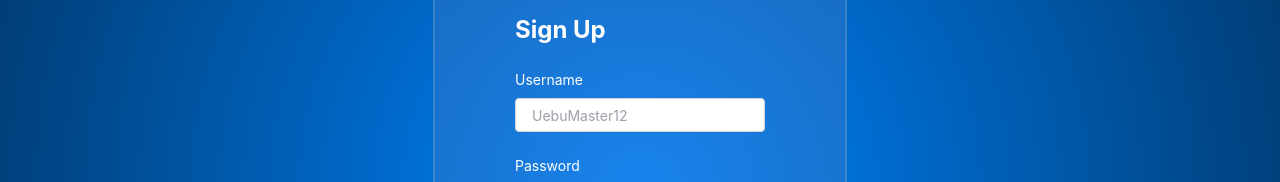
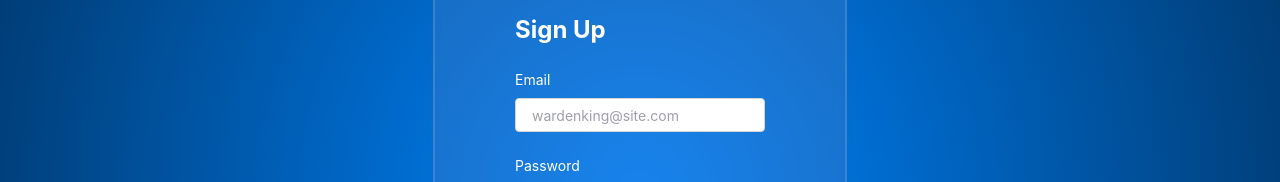
Before and after one commit to al4m-2068/react-tasks, a React (Vite) app: page / in a window 1280 px wide. Shown: the part 210-392 px from the top of the page. Built offline with nearby package versions, Linux system fonts and the light colour scheme.

Commit message:
Task6 (NEW): Username input -> Email input + validator message & color

```diff
--- a/src/tasks/task-190826/Task6.jsx
+++ b/src/tasks/task-190826/Task6.jsx
@@ -17,15 +17,15 @@ function Task6() {
                <h1 className='font-bold text-2xl self-start'>Sign Up</h1>
                <fieldset className='flex flex-col gap-4'>
                   <div className='flex flex-col gap-2'>
-                     <label htmlFor="username">Username</label>
-                     <input type="text" id='username' value={username} className='w-62.5 p-4 h-8 bg-white border border-zinc-300 rounded-sm placeholder:text-zinc-400 text-zinc-800' placeholder='UebuMaster12' onChange={(e) => {
+                     <label htmlFor="username">Email</label>
+                     <input type="email" id='username' value={username} className={`w-62.5 p-4 h-8 border border-zinc-300 rounded-sm placeholder:text-zinc-400 ${username == '' ? 'text-zinc-800 bg-white' : username.includes('@') ? 'text-green-600 bg-green-100' : 'text-red-600 bg-red-100'}`} placeholder='wardenking@site.com' onChange={(e) => {
                         setUsername(e.target.value)
                      }} />
-                     <p>{username && (username == 'Fulan' || username == 'fulan' ? 'Username taken' : `It'll look like this: @${username}`)}</p>
+                     <p>{username && (username.includes('@') ? 'Valid email' : 'Please enter a valid email')}</p>
                   </div>
                   <div className='flex flex-col gap-2'>
                      <label htmlFor="password">Password</label>
-                     <input type="password" id='password' value={password} className='w-62.5 p-4 h-8 bg-white border border-zinc-300 rounded-sm placeholder:text-zinc-400 text-zinc-800' placeholder='••••••••' onChange={(e) => {
+                     <input type="password" id='password' value={password} className={`w-62.5 p-4 h-8 border border-zinc-300 rounded-sm placeholder:text-zinc-400 ${password == '' ? 'text-zinc-800 bg-white' : password.length < 8 ? 'text-red-600 bg-red-100' : 'text-green-600 bg-green-100'}`} placeholder='••••••••' onChange={(e) => {
                         setPassword(e.target.value)
                      }} />
                      <p>{password && (password.length < 8 ? 'At least 8 chars' : `Check password: ${password}`)}</p>
```
